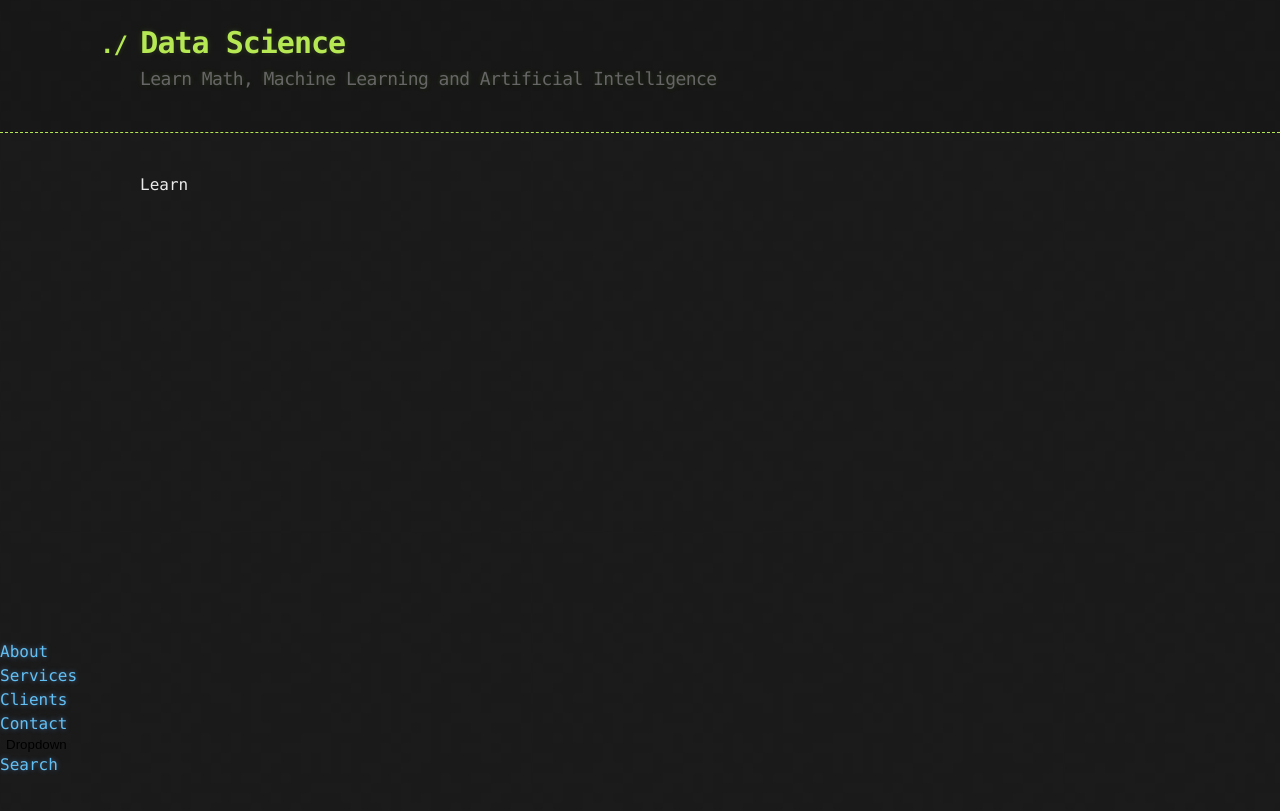
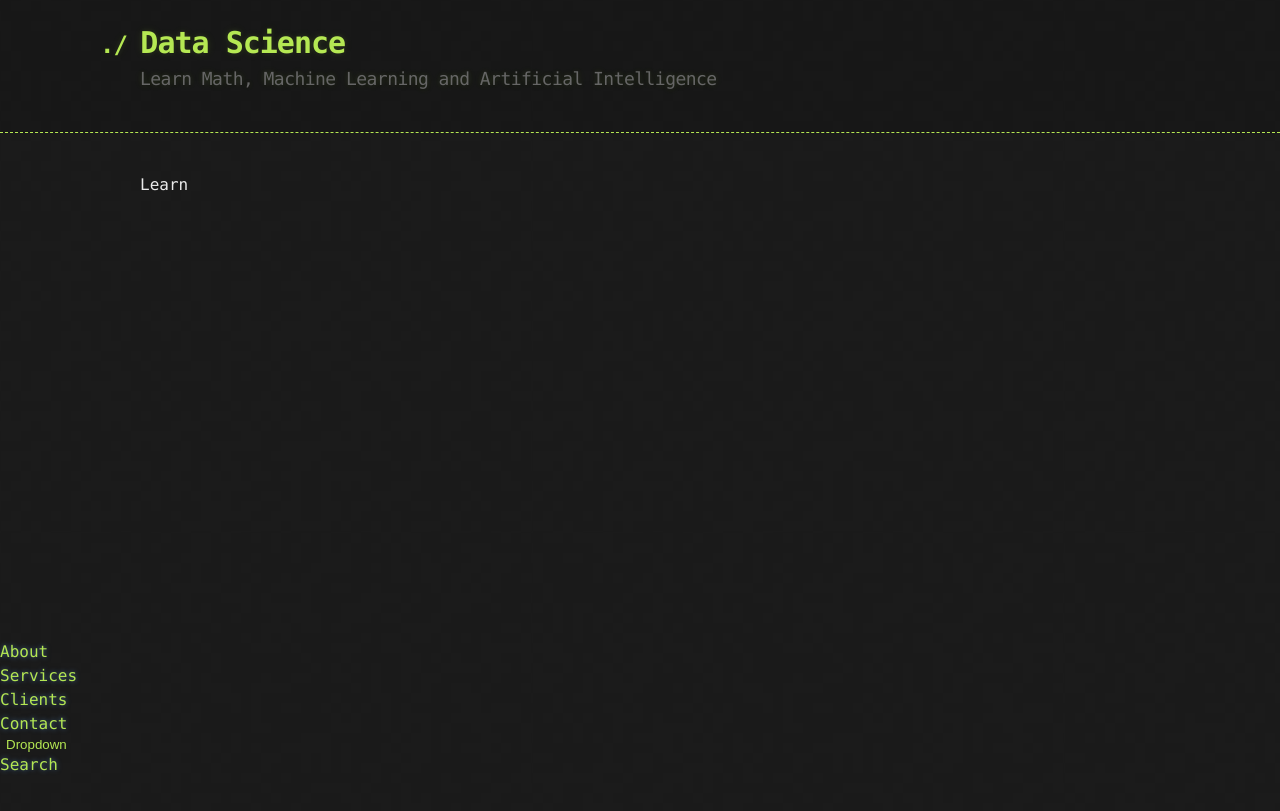
Before and after one commit to bardie/bardie.github.io, a Jekyll site: the page built from README.md, in a window 1280 px wide. Shown: the top 811 px of the page. Built offline with Jekyll 4.4.1, drawn with Linux system fonts in a browser that asks for light colours; our own code applies the rules of GitHub Pages for plain Markdown files.

Commit message:
Update jekyll-theme-hacker.scss

```diff
--- a/_sass/jekyll-theme-hacker.scss
+++ b/_sass/jekyll-theme-hacker.scss
@@ -57,6 +57,7 @@ body {
   text-align: left;
   cursor: pointer;
   outline: none;
+  color: #B5E753;
 }
 
 /* On mouse-over */
```
